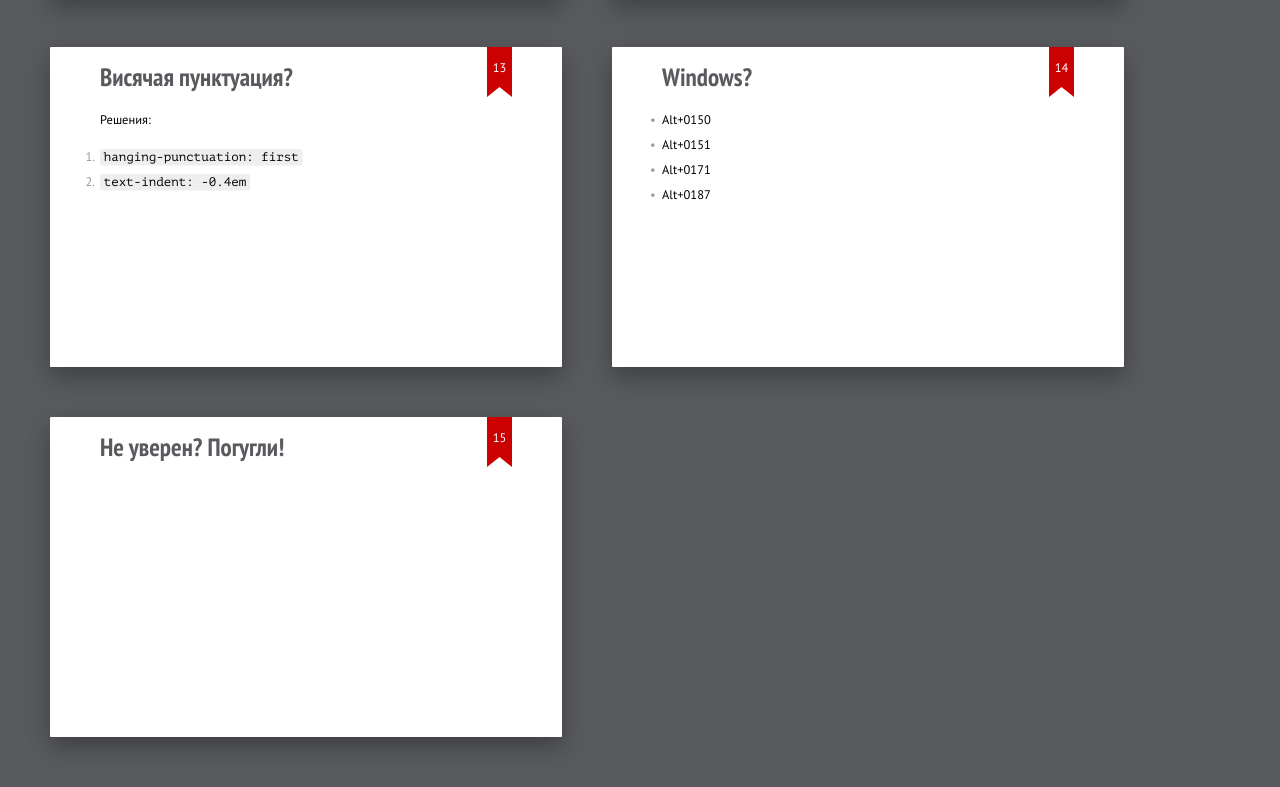
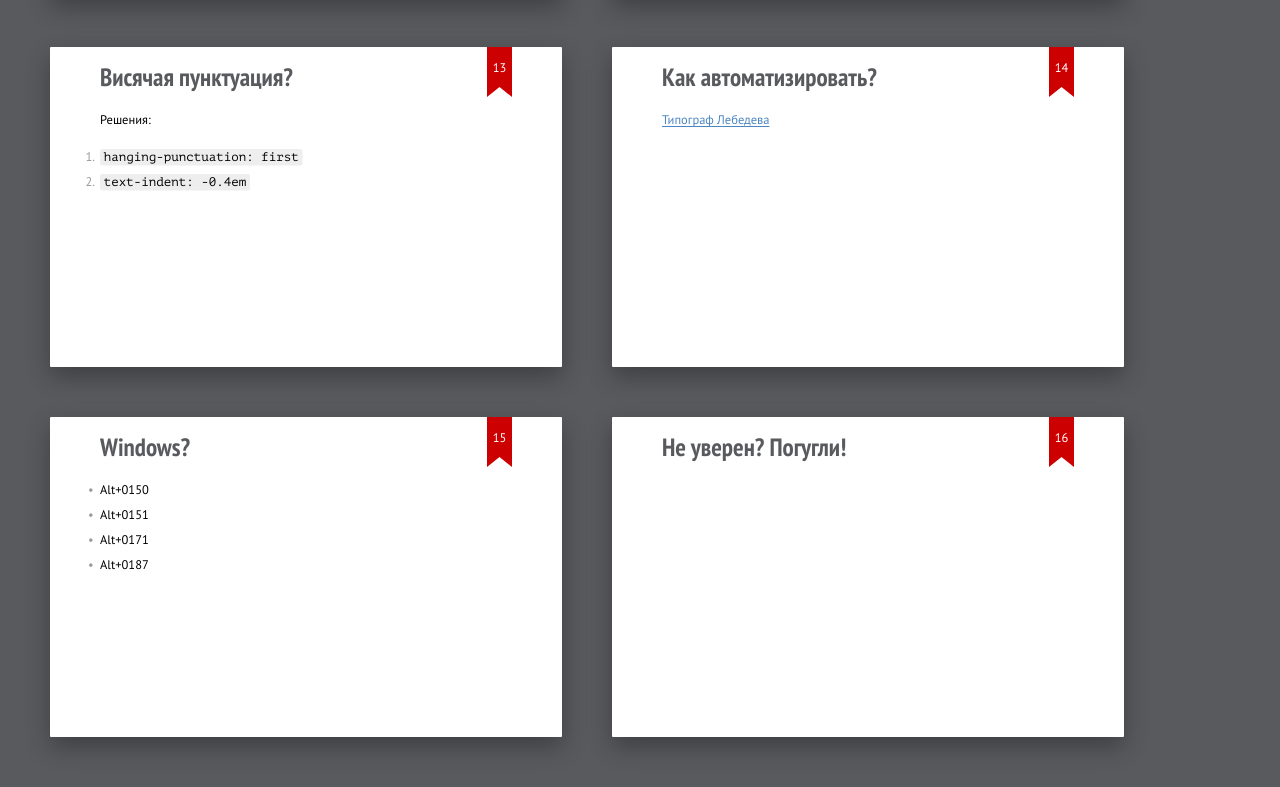
Before and after one commit to dartess/sec-23-may, a plain HTML site: page index.html in a window 1280 px wide. Shown: the part 2363-3150 px from the top of the page. Drawn offline with Linux system fonts and the light colour scheme.

Commit message:
Update 2017-05-23T12:15:00.364Z

```diff
--- a/index.html
+++ b/index.html
@@ -168,6 +168,11 @@
 	</section>
 
 	<section class="slide">
+		<h2>Как автоматизировать?</h2>
+		<p class="next"><a href="https://www.artlebedev.ru/tools/typograf/" target="_blank">Типограф Лебедева</a></p>
+	</section>
+
+	<section class="slide">
 		<h2>Windows?</h2>
 		<ul>
 			<li>Alt+0150</li>
```
